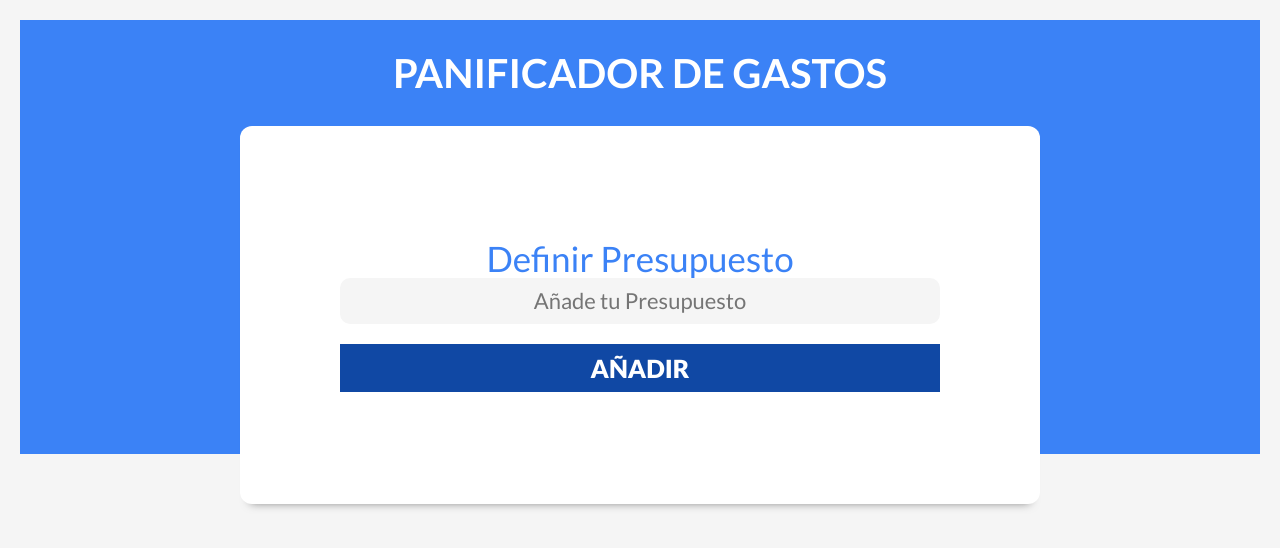
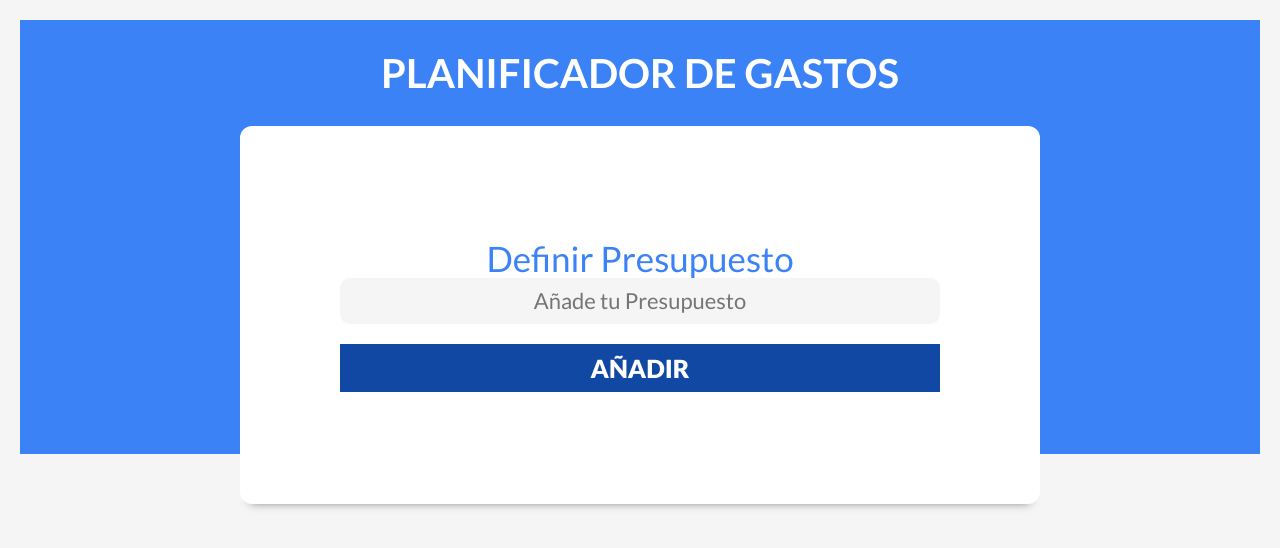
Before and after one commit to LuisJavier98/ControlDeGastos, a React (Vite) app: page / in a window 1280 px wide. Shown: the top 548 px of the page. Built offline with nearby package versions, Linux system fonts and the light colour scheme.

Commit message:
title corrected

```diff
--- a/src/Components/Header.jsx
+++ b/src/Components/Header.jsx
@@ -21,7 +21,7 @@ const Header = ({ Change, setChange, mensaje, setmessage, gastos, setgastos, pre
   }
   return (
     <header>
-      <h1>Panificador de Gastos</h1>{
+      <h1>Planificador de Gastos</h1>{
         Change ?
           <NuevoPresupuesto setpresupuesto={setpresupuesto} mensaje={mensaje} handleChange={handleChange} /> :
           <ControlPresupuesto presupuesto={presupuesto} gastos={gastos} setgastos={setgastos} setpresupuesto={setpresupuesto} totalGastado={totalGastado} settotalGastado={settotalGastado} setChange={setChange} />}
```
